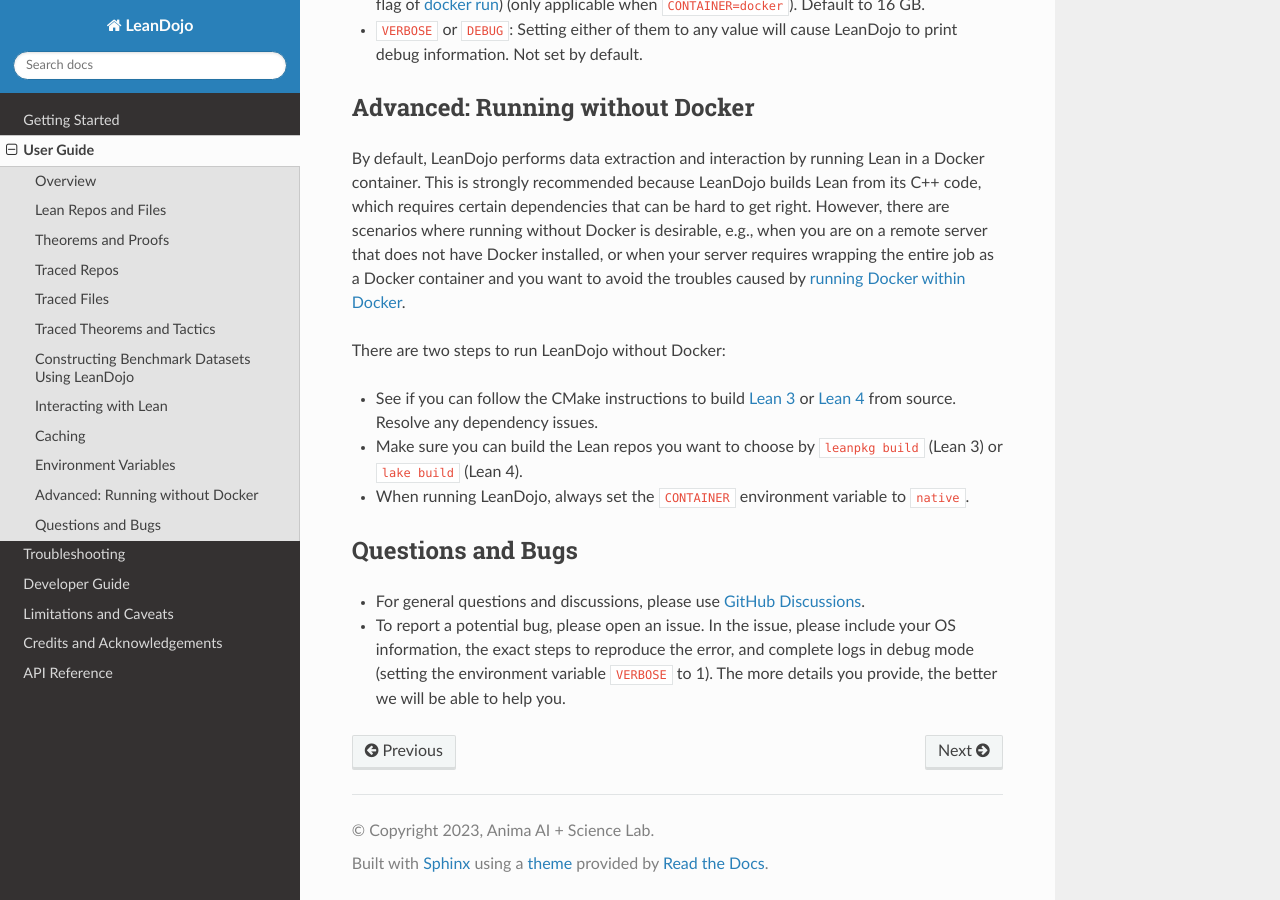
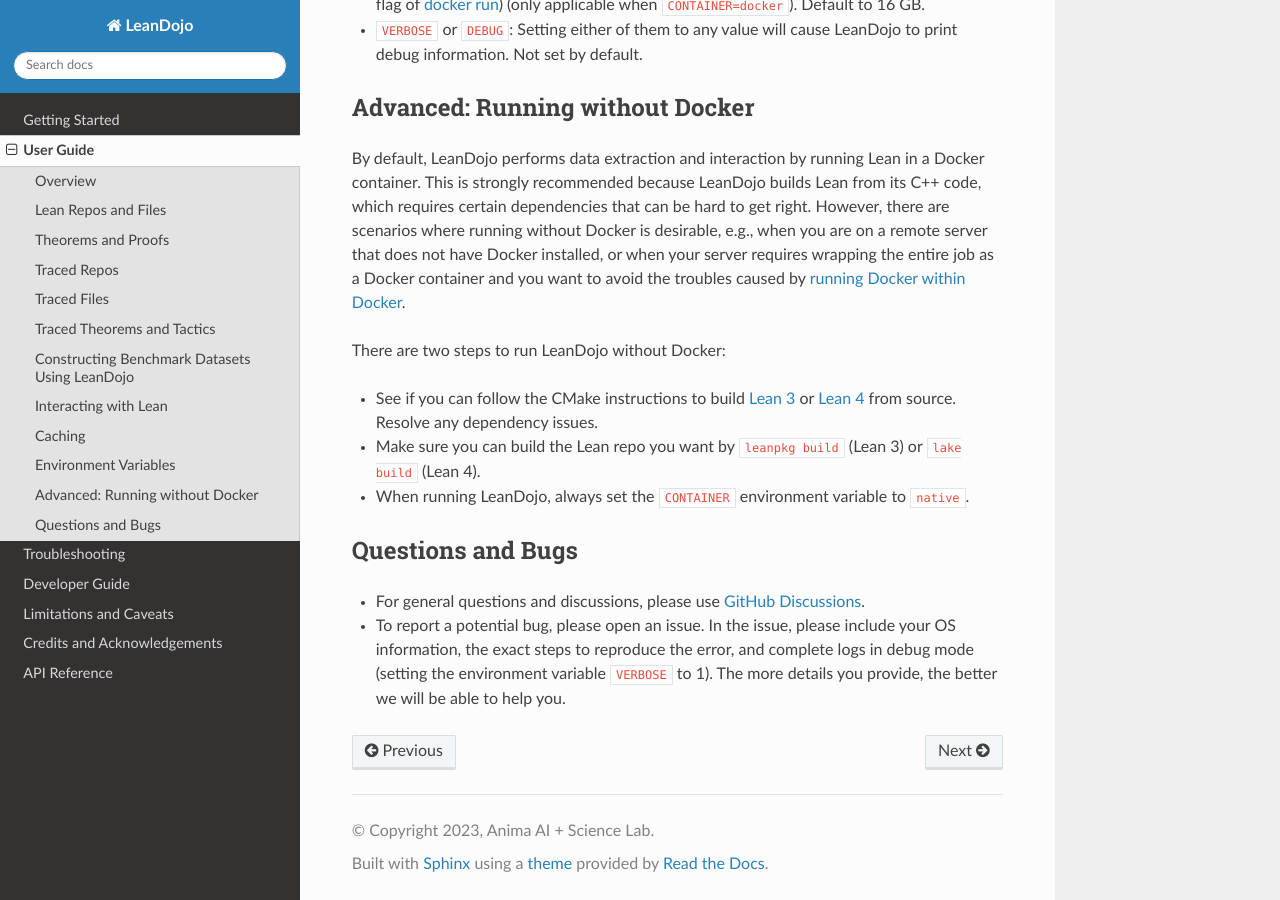
Before and after one commit to lean-dojo/LeanDojo, a Sphinx documentation site: the page built from docs/source/user-guide.rst, in a window 1280 px wide and 900 px high, scrolled down 5684 px. Built offline with Sphinx 7.4.7 and the Read the Docs theme 2.0.0, drawn with Linux system fonts in a browser that asks for light colours.

Commit message:
update docs

```diff
--- a/docs/source/user-guide.rst
+++ b/docs/source/user-guide.rst
@@ -253,7 +253,7 @@
 There are two steps to run LeanDojo without Docker:
 
 * See if you can follow the CMake instructions to build `Lean 3 <https://github.com/leanprover-community/lean/blob/master/doc/make/index.md#generic-build-instructions>`_ or `Lean 4 <https://leanprover.github.io/lean4/doc/make/index.html>`_ from source. Resolve any dependency issues.
-* Make sure you can build the Lean repos you want to choose by :code:`leanpkg build` (Lean 3) or :code:`lake build` (Lean 4).
+* Make sure you can build the Lean repo you want by :code:`leanpkg build` (Lean 3) or :code:`lake build` (Lean 4).
 * When running LeanDojo, always set the :code:`CONTAINER` environment variable to :code:`native`.
 
 
```
